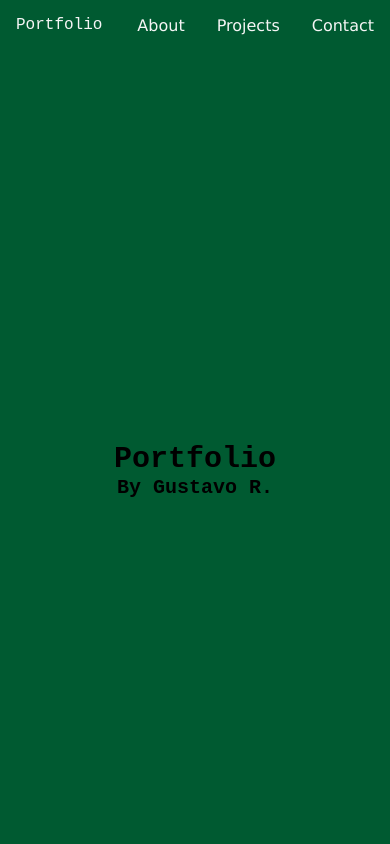
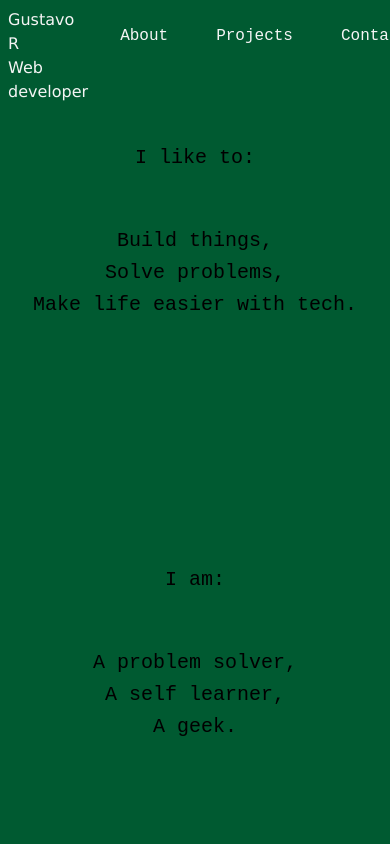
Before and after one commit to gustavorincon55/portfolio, a plain HTML site: page index.html in a window 390 px wide. Shown: the top 844 px of the page. Drawn offline with nearby package versions, Linux system fonts and the light colour scheme.

Commit message:
- Improving the navbar - Adding responsivenes - Adding bootstrap

```diff
--- a/index.html
+++ b/index.html
@@ -7,7 +7,10 @@
     <meta http-equiv="X-UA-Compatible" content="ie=edge">
     <title>Portfolio</title>
 
+    <link rel="stylesheet" href="https://stackpath.bootstrapcdn.com/bootstrap/4.3.1/css/bootstrap.min.css" integrity="sha384-ggOyR0iXCbMQv3Xipma34MD+dH/1fQ784/j6cY/iJTQUOhcWr7x9JvoRxT2MZw1T" crossorigin="anonymous">
     <link rel="stylesheet" href="style.css">
+
+
 </head>
 
 <body>
@@ -15,7 +18,7 @@
         <div class="top">
 
             <a href="#welcome-section">
-                <p>Portfolio </p>
+                <p>Gustavo R <br> Web developer</p>
             </a>
 
             <nav id="navbar">
@@ -28,21 +31,30 @@
 
         </div>
 
-        <div class="container">
+        <div class="pt-4">
 
             <section id="welcome-section">
 
                 <div>
-                    <h1>Portfolio</h1>
-                    <h2>By Gustavo R.</h2>
+                    <h2>I like to:</h2>
+                    <br>
+                    <h2>Build things,</h2>
+                    <h2>Solve problems,</h2>
+                    <h2>Make life easier with tech.</h2>
+                </div>
+
+                <div>
+                    <h2>I am:</h2>
+                    <br>
+                    <h2>A problem solver,</h2>
+                    <h2>A self learner,</h2>
+                    <h2>A geek.</h2>
                 </div>
 
             </section>
 
 
             <section id="projects">
-
-
 
                 <div class="project-tile">
 
@@ -86,7 +98,6 @@
 
             <p>let's meet here..</p>
 
-
                 <div class="media">
 
 
@@ -96,8 +107,8 @@
                     <div class="smallgap"></div>
 
                     <a href="https://codepen.io/rinconm37/" class="profile-link" target="_blanck"><img
-                        src="https://blog.codepen.io/wp-content/uploads/2012/06/Button-Black-Large.png" alt="dashBoard"
-                        class="media"></a>
+                            src="https://blog.codepen.io/wp-content/uploads/2012/06/Button-Black-Large.png"
+                            alt="dashBoard" class="media"></a>
 
                     <div class="smallgap"></div>
 
@@ -114,5 +125,14 @@
         </div>
 
         <footer>
-            <p id="copyright">&copy Gustavo Rincon 2018</p> <a href="https://github.com/gustavirincon55" </a> </footer>
-                </div> </div> </body> </html>
+            <p id="copyright">&copy Gustavo Rincon 2018</p> <a href="https://github.com/gustavirincon55"></a>
+        </footer>
+    </div>
+    </div>
+<script src="https://code.jquery.com/jquery-3.3.1.slim.min.js" integrity="sha384-q8i/X+965DzO0rT7abK41JStQIAqVgRVzpbzo5smXKp4YfRvH+8abtTE1Pi6jizo" crossorigin="anonymous"></script>
+<script src="https://cdnjs.cloudflare.com/ajax/libs/popper.js/1.14.7/umd/popper.min.js" integrity="sha384-UO2eT0CpHqdSJQ6hJty5KVphtPhzWj9WO1clHTMGa3JDZwrnQq4sF86dIHNDz0W1" crossorigin="anonymous"></script>
+<script src="https://stackpath.bootstrapcdn.com/bootstrap/4.3.1/js/bootstrap.min.js" integrity="sha384-JjSmVgyd0p3pXB1rRibZUAYoIIy6OrQ6VrjIEaFf/nJGzIxFDsf4x0xIM+B07jRM" crossorigin="anonymous"></script>
+
+</body>
+
+</html>
--- a/style.css
+++ b/style.css
@@ -19,7 +19,7 @@
     display: flex;
     justify-content: space-between;
     width: 100%;
-    height: 3em;
+    height: 4em;
     color: whitesmoke;
     background-color: #005A31;
     position: fixed;
@@ -29,11 +29,13 @@
 a {
     color: inherit;
     text-decoration: none;
-
 }
-.top p{
-    width: 20%;
-    padding: 1em;
+a:hover {
+    color: inherit;
+    text-decoration: underline;
+}
+.top a{
+    margin: .5em;
     font-family: 'Courier New', Courier, monospace;
 }
 
@@ -41,11 +43,12 @@ a {
 nav{
     display: flex;
     justify-content: flex-end;
-    width: 80%;
+
 }
 
 nav a{
     padding: 1em;
+    margin: auto;
 }
 
 nav a:hover{
@@ -62,7 +65,7 @@ nav a:hover{
     height: 100vh;
     background-color: #005A31;
     display: flex;
-    justify-content: center;
+    justify-content: space-around;
     align-items: center;
 
 
@@ -133,7 +136,8 @@ box-shadow: 0px 0px 17px 0px rgba(101,103,172,1);
 
     text-align: center;
     padding-bottom:.8em;
-    height: 40vh;
+
+   /* max-height: 20vh; */
     background-color: #008BAE;
     color: ghostwhite;
     display: flex;
@@ -174,8 +178,10 @@ div.smallgap{
     }
 
 footer{
-    height: 3vh;
-    text-align: center;
+    height: 3em;
+    max-height: 5vh;
+    text-align: right;
+    padding-right: 1em;
     width: 100%;
     background-color: black;
     color: ghostwhite;
@@ -184,6 +190,12 @@ footer{
 }
 
 
+@media (max-width:450px) {
+    .top {
+        height: 6em;
+    }
+
+}
 @media (max-width:850px) {
 
     #projects{
@@ -200,7 +212,7 @@ footer{
 
     div.project-tile{
 
-        width: 70%;
+        width: 100%;
     }
 
     img.media{
@@ -208,4 +220,10 @@ footer{
         height: 50px;
     }
 
+    #welcome-section{
+        display: flex;
+        flex-wrap: wrap;
+
+    }
+
 }
```
Lines whose indentation alone changed are shown as unchanged.
